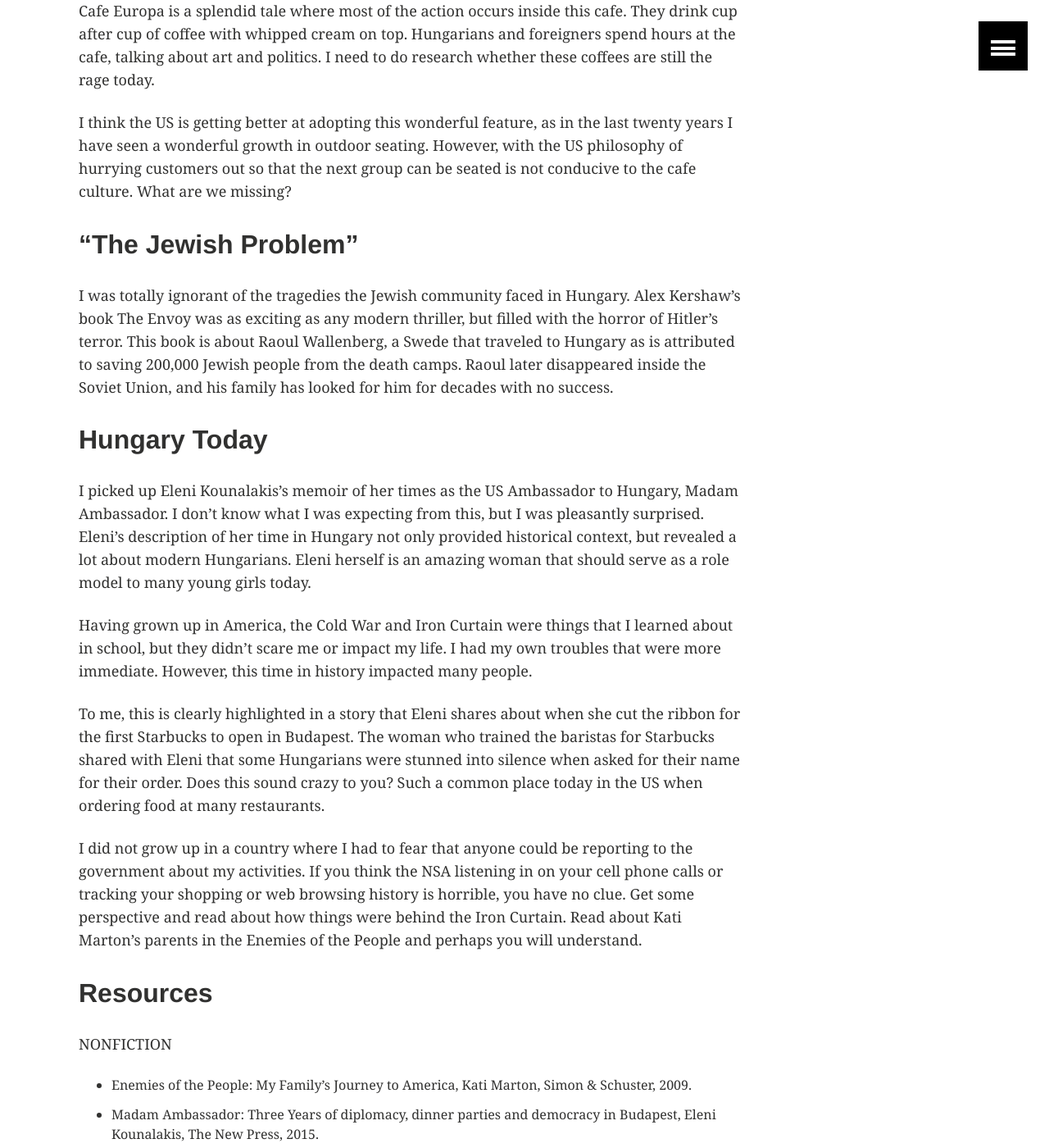
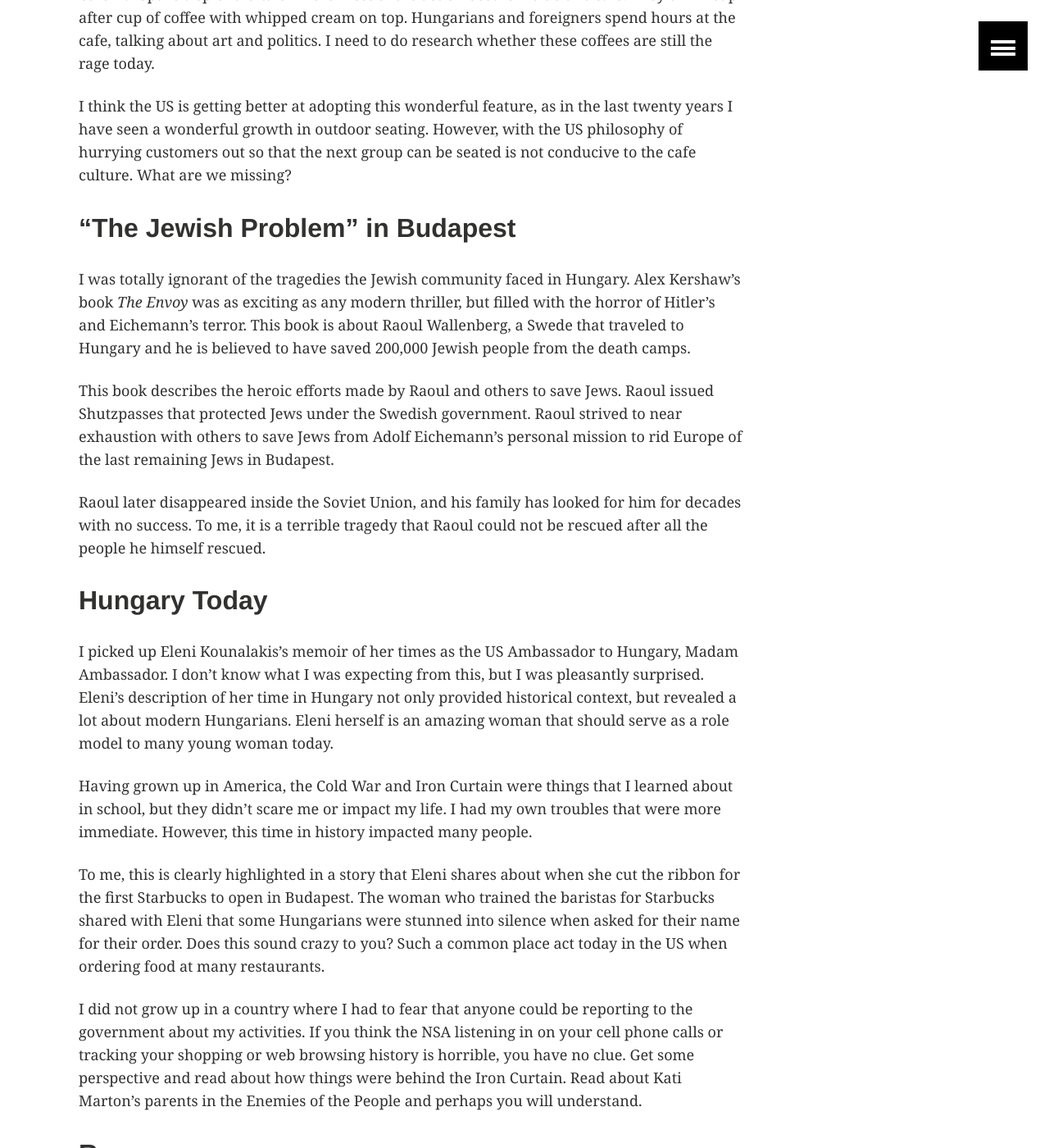
Before and after one commit to colleencwalker/colleencwalker.github.io, a Jekyll site: the page built from _posts/2017-03-14-beautiful-budapest.md, in a window 1280 px wide and 1400 px high, scrolled down 2223 px. Shown: the whole window at 82% size. Built offline with Jekyll 4.4.1, drawn with Linux system fonts in a browser that asks for light colours; some of the changed text lies outside the part shown.

Commit message:
edits, new blog

```diff
--- a/_posts/2017-03-14-beautiful-budapest.md
+++ b/_posts/2017-03-14-beautiful-budapest.md
@@ -5,9 +5,7 @@ image:
   feature: budapest.jpg
   teaser: budapest.jpg
 ---
-I had no idea that Budapest once rivaled Vienna for glamorous lifestyles, rich culture, and "the" place to be in Europe.  Two great wars changed all that.
-
-I am not a history expert, journalist or travel writer.  I just like to learn a little about a place before I go.
+I had no idea that Budapest once rivaled Vienna for glamorous lifestyles, rich culture, and "the" place to be in Europe.  Two great wars changed all that.  I also had no idea that the Jews in Hungary and particularly Budapest suffered just as much as those in Poland and Germany.
 
 Isolation
 ---------
@@ -19,7 +17,7 @@ While the Hungarian language belongs in this group, the language itself shares e
 
 Trivia
 ------
-Hungary has the largest Chinese population in Europe due to an agreement with China in that no visas are required
+Hungary has the largest Chinese population in Europe due to an agreement with China in that no visas are required.
 
 Cafe Culture
 ------------
@@ -31,18 +29,22 @@ Cafe Europa is a splendid tale where most of the action occurs inside this cafe.
 
 I think the US is getting better at adopting this wonderful feature, as in the last twenty years I have seen a wonderful growth in outdoor seating.  However, with the US philosophy of hurrying customers out so that the next group can be seated is not conducive to the cafe culture.  What are we missing?
 
-“The Jewish Problem”
+“The Jewish Problem” in Budapest
 --------------------
-I was totally ignorant of the tragedies the Jewish community faced in Hungary.  Alex Kershaw's book The Envoy was as exciting as any modern thriller, but filled with the horror of Hitler's terror.  This book is about Raoul Wallenberg, a Swede that traveled to Hungary as is attributed to saving 200,000 Jewish people from the death camps.  Raoul later disappeared inside the Soviet Union, and his family has looked for him for decades with no success.
+I was totally ignorant of the tragedies the Jewish community faced in Hungary.  Alex Kershaw's book *The Envoy* was as exciting as any modern thriller, but filled with the horror of Hitler's and Eichemann's terror.  This book is about Raoul Wallenberg, a Swede that traveled to Hungary and he is believed to have saved 200,000 Jewish people from the death camps.
+
+This book describes the heroic efforts made by Raoul and others to save Jews.  Raoul issued Shutzpasses that protected Jews under the Swedish government.  Raoul strived to near exhaustion with others to save Jews from Adolf Eichemann's personal mission to rid Europe of the last remaining Jews in Budapest.
+
+Raoul later disappeared inside the Soviet Union, and his family has looked for him for decades with no success.  To me, it is a terrible tragedy that Raoul could not be rescued after all the people he himself rescued.
 
 
 Hungary Today
 -------------
-I picked up Eleni Kounalakis's memoir of her times as the US Ambassador to Hungary, Madam Ambassador.  I don't know what I was expecting from this, but I was pleasantly surprised.  Eleni's description of her time in Hungary not only provided historical context, but revealed a lot about modern Hungarians.  Eleni herself is an amazing woman that should serve as a role model to many young girls today.
+I picked up Eleni Kounalakis's memoir of her times as the US Ambassador to Hungary, Madam Ambassador.  I don't know what I was expecting from this, but I was pleasantly surprised.  Eleni's description of her time in Hungary not only provided historical context, but revealed a lot about modern Hungarians.  Eleni herself is an amazing woman that should serve as a role model to many young woman today.
 
 Having grown up in America, the Cold War and Iron Curtain were things that I learned about in school, but they didn't scare me or impact my life.  I had my own troubles that were more immediate.  However, this time in history impacted many people.
 
-To me, this is clearly highlighted in a story that Eleni shares about when she cut the ribbon for the first Starbucks to open in Budapest.  The woman who trained the baristas for Starbucks shared with Eleni that some Hungarians were stunned into silence when asked for their name for their order.  Does this sound crazy to you?  Such a common place today in the US when ordering food at many restaurants.
+To me, this is clearly highlighted in a story that Eleni shares about when she cut the ribbon for the first Starbucks to open in Budapest.  The woman who trained the baristas for Starbucks shared with Eleni that some Hungarians were stunned into silence when asked for their name for their order.  Does this sound crazy to you?  Such a common place act today in the US when ordering food at many restaurants.
 
 I did not grow up in a country where I had to fear that anyone could be reporting to the government about my activities.  If you think the NSA listening in on your cell phone calls or tracking your shopping or web browsing history is horrible, you have no clue.  Get some perspective and read about how things were behind the Iron Curtain.  Read about Kati Marton's parents in the Enemies of the People and perhaps you will understand.
 
```
Also changed, not shown: other parts of _posts/2017-03-14-beautiful-budapest.md (+1 -1 lines), _posts/2017-04-09-bombarded-berlin.md (added), images/Reichstag.jpg (added).
